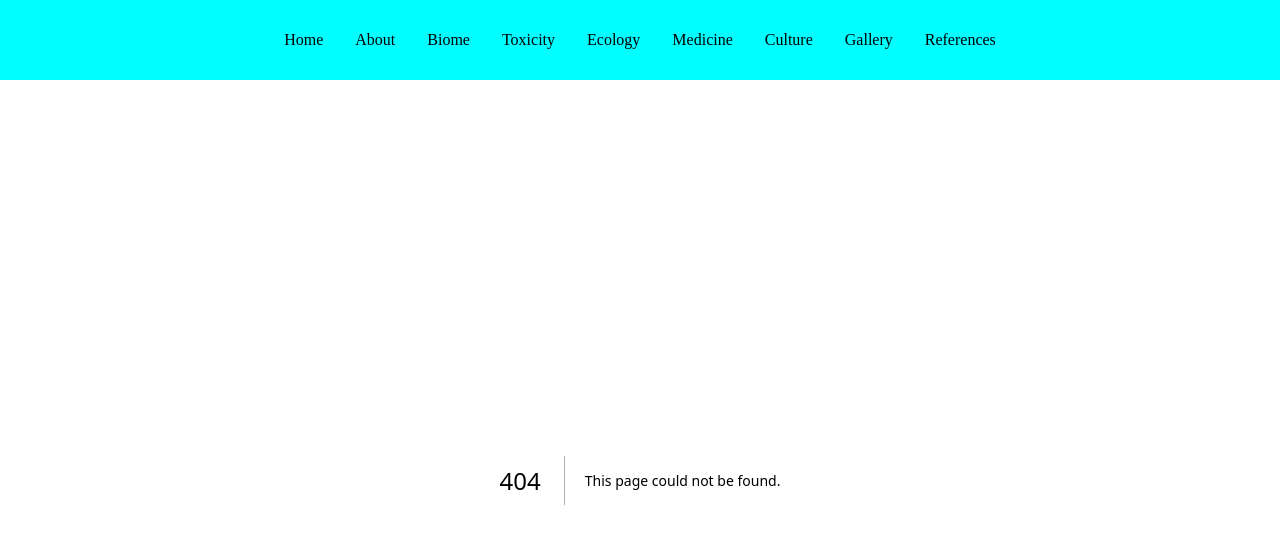
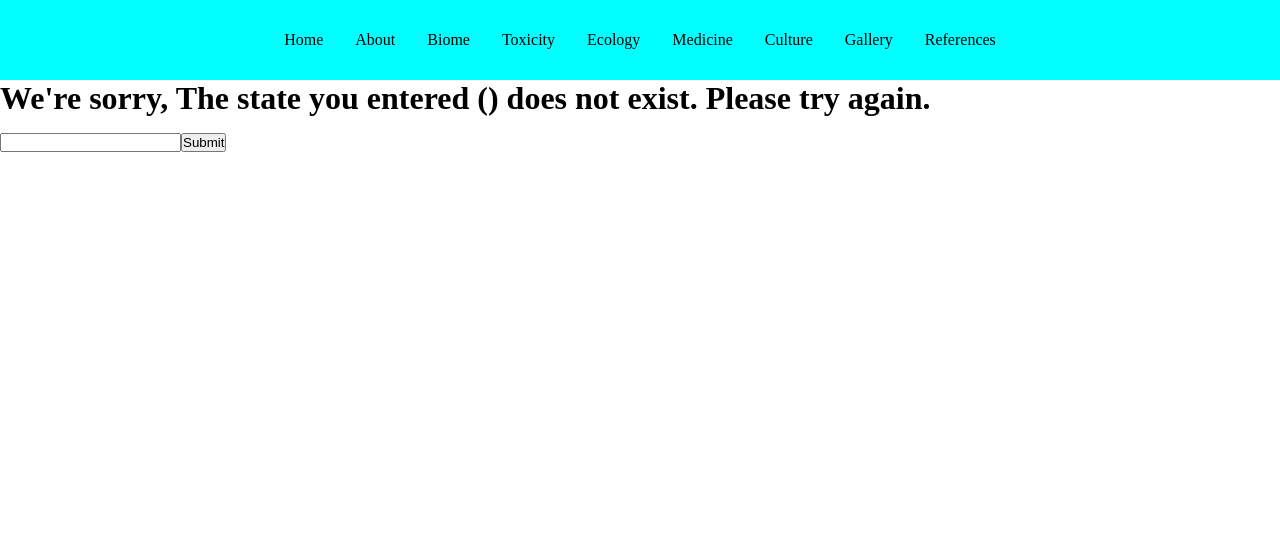
Before and after one commit to CJ-Eilenstine/ghost-pipes, a Next.js app: page /biome/1 in a window 1280 px wide. Before the commit this address had no page. Shown: the top 544 px of the page. Built offline with nearby package versions, Linux system fonts and the light colour scheme.

Commit message:
Implemented Biome feature with slug, form entry, and context
Allows users to enter a state in the US and it will return if the biome contains pipes or not.

```diff
--- /dev/null
+++ b/src/app/biome/[state]/page.js
@@ -0,0 +1,36 @@
+"use client";
+import stateStyles from "./state.module.css";
+import Link from "next/link";
+import getStates from "@/hooks/getStates";
+export default function State({ params }) {
+    const stateData = getStates();
+    const statesRaw = ['Alabama','Alaska','Arizona','Arkansas','California','Colorado','Connecticut','Delaware','Florida','Georgia','Hawaii','Idaho','Illinois','Indiana','Iowa','Kansas','Kentucky','Louisiana','Maine','Maryland','Massachusetts','Michigan','Minnesota','Mississippi','Missouri','Montana','Nebraska','Nevada','New Hampshire','New Jersey','New Mexico','New York','North Carolina','North Dakota','Ohio','Oklahoma','Oregon','Pennsylvania','Rhode Island','South Carolina','South Dakota','Tennessee','Texas','Utah','Vermont','Virginia','Washington','West Virginia','Wisconsin','Wyoming']
+    const statesNoPipes = ["arizona", "new mexico", "colorado", "utah", "nevada", "wyoming", "south dakota"]
+    let states = statesRaw.map((state) => state.toLowerCase());
+    let stateRaw = (params.state);
+    let state = stateRaw.toLowerCase();
+    if (states.includes(state)) {
+    if (statesNoPipes.includes(state)) {
+        return (
+            <main>
+                <h1>Unfortunately, {stateData.capitalizeFirstLetter(stateData.state)} has no Ghost Pipes. If they did, you could find them in deep shady woods in low to moderate elevations.</h1>
+            </main>
+        );
+    } else {
+        return (
+            <main>
+                <h1>{stateData.capitalizeFirstLetter(stateData.state)} has Ghost Pipes! you can find them in deep shady woods in low to moderate elevations.</h1>
+            </main>
+        );
+    }
+} else {
+    return (
+        <main>
+            <h1>We're sorry, The state you entered ({stateData.state}) does not exist. Please try again.</h1>
+            <input type="text" value={stateData.state} onChange={(e) => stateData.changeState(e.target.value)} />
+            <Link href={`/biome/${stateData.state}`}><button>Submit</button></Link>
+        </main>
+    );
+}
+
+}
--- a/src/app/layout.js
+++ b/src/app/layout.js
@@ -1,6 +1,8 @@
+"use client";
 // import localFont from "next/font/local";
 import "./globals.css";
 import Nav from "@/components/Nav";
+import { StatesProvider } from "@/hooks/getStates";
 
 // const geistSans = localFont({
 //   src: "./fonts/GeistVF.woff",
@@ -13,17 +15,16 @@ import Nav from "@/components/Nav";
 //   weight: "100 900",
 // });
 
-export const metadata = {
-  title: "Create Next App",
-  description: "Generated by create next app",
-};
+
 
 export default function RootLayout({ children }) {
   return (
     <html lang="en">
       <body>
         <Nav />
+        <StatesProvider>
         {children}
+        </StatesProvider>
       </body>
     </html>
   );
--- /dev/null
+++ b/src/hooks/getStates.js
@@ -0,0 +1,20 @@
+import { createContext, useContext, useState } from "react";
+
+
+const StatesContext = createContext({});
+
+export function StatesProvider({ children }) {
+    const [state, setState] = useState("");
+    function changeState(item) {
+        setState(item);
+      }
+      function capitalizeFirstLetter(val) {
+        return String(val).charAt(0).toUpperCase() + String(val).slice(1);
+    }
+      const contextValue = { state, changeState, capitalizeFirstLetter };
+    return <StatesContext.Provider value={contextValue}>{children}</StatesContext.Provider>;
+}
+export default function getStates() {
+    const context = useContext(StatesContext);
+    return context;
+}
```
Also changed, not shown: src/app/biome/page.js (+10 -2 lines), src/app/biome/[state]/state.module.css (added).
